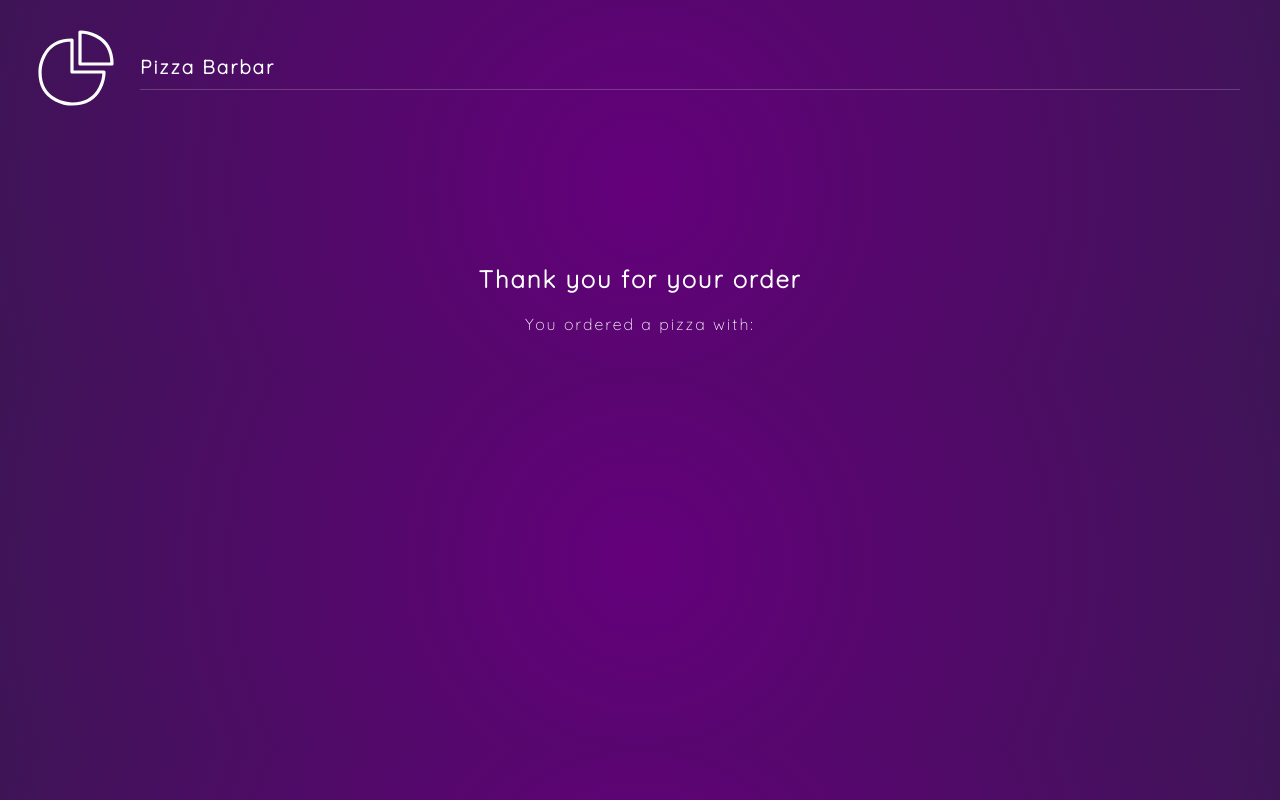
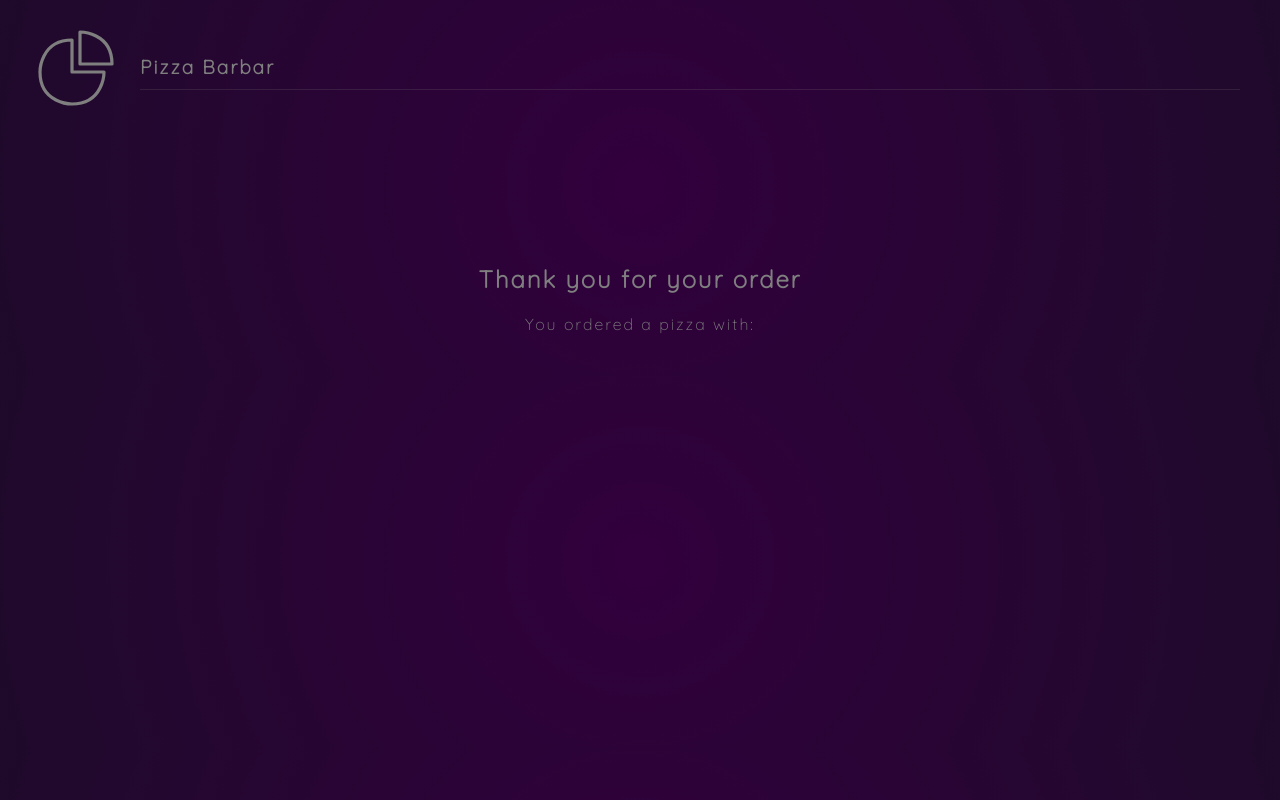
Before and after one commit to RashaMou/framer-motion-pizza, a React (Create React App) app: page /order in a window 1280 px wide. Built offline with nearby package versions, Linux system fonts and the light colour scheme.

Commit message:
create background opacity behind modal

```diff
--- a/src/App.js
+++ b/src/App.js
@@ -4,12 +4,14 @@
 import Base from "./components/Base";
 import Header from "./components/Header";
 import Home from "./components/Home";
+import Modal from "./components/Modal";
 import Order from "./components/Order";
 import Toppings from "./components/Toppings";
 
 function App() {
     const location = useLocation();
     const [pizza, setPizza] = useState({ base: "", toppings: [] });
+    const [showModal, setShowModal] = useState(false);
 
     const addBase = (base) => {
         setPizza({ ...pizza, base });
@@ -28,6 +30,7 @@
     return (
         <>
             <Header />
+            <Modal showModal={showModal} setShowModal={setShowModal} />
             <AnimatePresence exitBeforeEnter>
                 {/* useLocation hook allows AnimatePresence to know when routes are changing. To do this we add the location object to the Switch component */}
                 <Switch location={location} key={location.key}>
@@ -38,7 +41,7 @@
                         <Toppings addTopping={addTopping} pizza={pizza} />
                     </Route>
                     <Route path="/order">
-                        <Order pizza={pizza} />
+                        <Order pizza={pizza} setShowModal={setShowModal} />
                     </Route>
                     <Route path="/">
                         <Home />
--- /dev/null
+++ b/src/components/Modal.js
@@ -0,0 +1,25 @@
+import { AnimatePresence, motion } from "framer-motion";
+import React from "react";
+
+const backdropVariants = {
+    visible: { opacity: 1 },
+    hidden: { opacity: 0 },
+};
+
+const Modal = ({ showModal, setShowModal }) => {
+    return (
+        <AnimatePresence exitBeforeEnter>
+            {showModal && (
+                // div here fades out content behind modal
+                <motion.div
+                    className="backdrop"
+                    variants={backdropVariants}
+                    initial="hidden"
+                    animate="visible"
+                ></motion.div>
+            )}
+        </AnimatePresence>
+    );
+};
+
+export default Modal;
--- a/src/components/Order.js
+++ b/src/components/Order.js
@@ -1,5 +1,5 @@
 import { motion } from "framer-motion";
-import React from "react";
+import React, { useEffect } from "react";
 
 const containerVariants = {
     hidden: {
@@ -30,7 +30,13 @@
     },
 };
 
-const Order = ({ pizza }) => {
+const Order = ({ pizza, setShowModal }) => {
+    useEffect(() => {
+        setTimeout(() => {
+            setShowModal(true);
+        }, 5000);
+    }, [setShowModal]);
+
     return (
         <motion.div
             className="container order"
--- a/src/index.css
+++ b/src/index.css
@@ -116,3 +116,14 @@
 .order p {
     margin: 20px auto;
 }
+
+/* modal */
+.backdrop {
+    position: fixed;
+    top: 0;
+    left: 0;
+    width: 100%;
+    height: 100%;
+    background: rgba(0, 0, 0, 0.5);
+    z-index: 1;
+}
```
